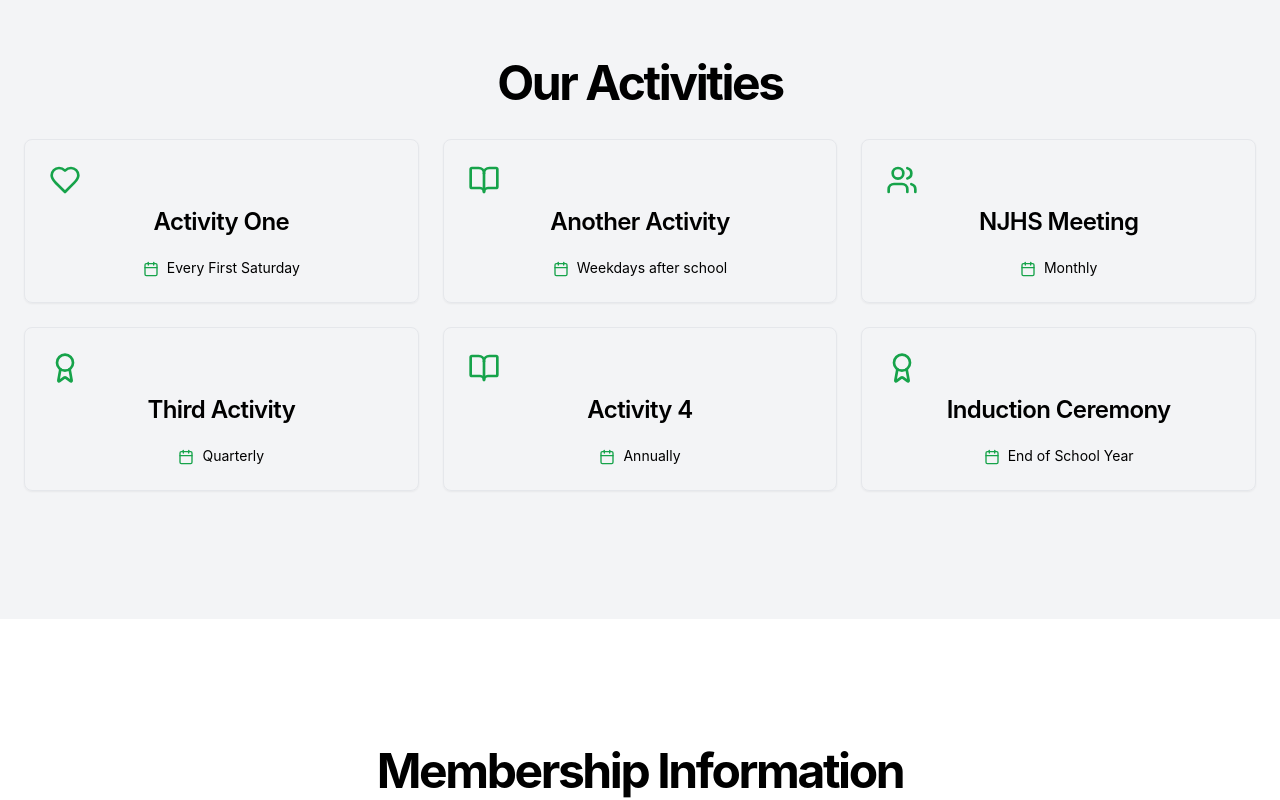
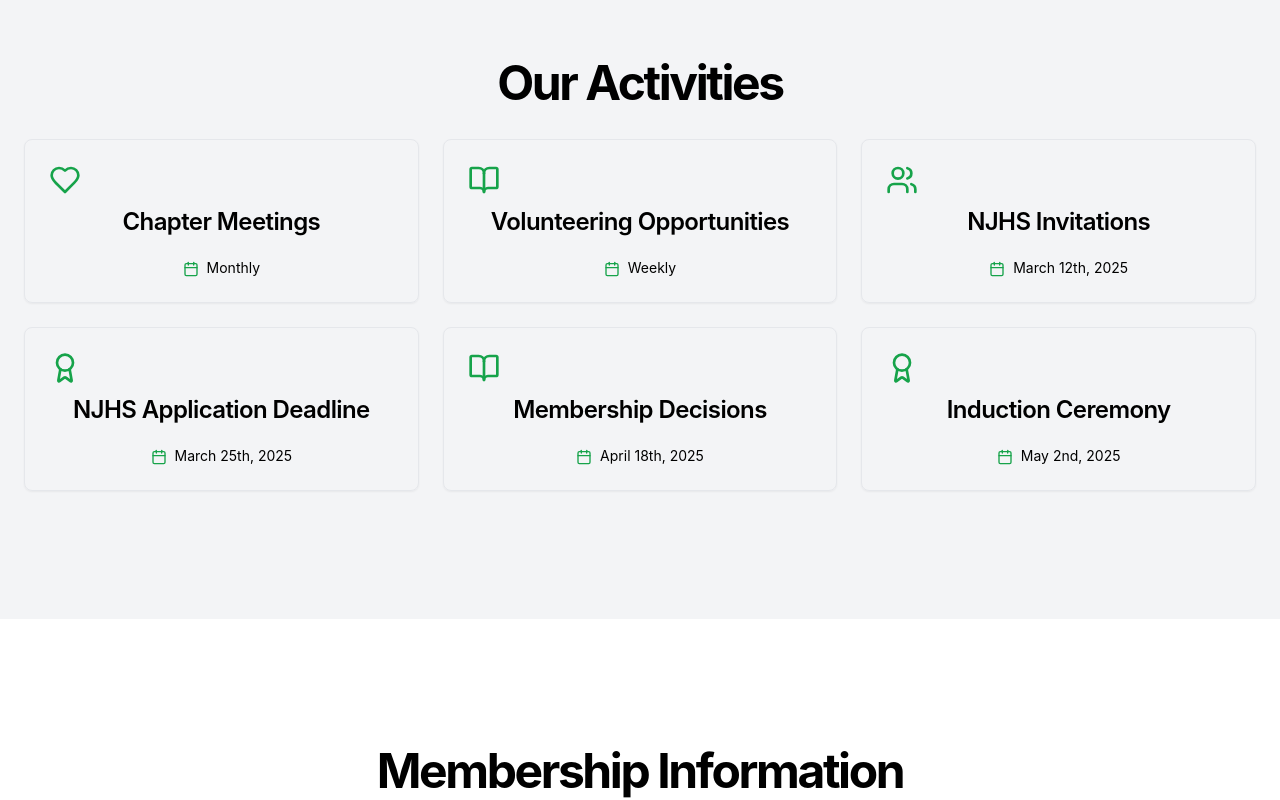
Before and after one commit to BASISCedarParkHonorSociety/NJHS-Website, a React (Vite) app: page / in a window 1280 px wide. Shown: the part 1720-2520 px from the top of the page. Built offline with nearby package versions, Linux system fonts and the light colour scheme; no server answers.

Commit message:
Adjust Events section and touchup dashboard

```diff
--- a/src/pages/Async.tsx
+++ b/src/pages/Async.tsx
@@ -82,7 +82,6 @@
       </header>
 
       <SignedIn>
-        <br></br>
         <div className="flex flex-1">
           {/* Sidebar */}
           <aside className="w-64 bg-gray-50 dark:bg-gray-900 border-r border-gray-200 min-h-screen">
--- a/src/pages/Dashboard.tsx
+++ b/src/pages/Dashboard.tsx
@@ -85,7 +85,6 @@
       </header>
 
       <SignedIn>
-        <br></br>
         <div className="flex flex-1">
           {/* Sidebar */}
           <aside className="w-64 bg-gray-50 dark:bg-gray-900 border-r border-gray-200 dark:border-gray-800 min-h-screen">
--- a/src/pages/Event.tsx
+++ b/src/pages/Event.tsx
@@ -82,7 +82,6 @@
       </header>
 
       <SignedIn>
-        <br></br>
         <div className="flex flex-1">
           {/* Sidebar */}
           <aside className="w-64 bg-gray-50 dark:bg-gray-900 border-r border-gray-200 dark:border-gray-800 min-h-screen">
--- a/src/pages/Home2.tsx
+++ b/src/pages/Home2.tsx
@@ -188,29 +188,29 @@
             <div className="grid gap-6 sm:grid-cols-2 lg:grid-cols-3 mt-8">
               {[
                 {
-                  title: "Activity One",
-                  date: "Every First Saturday",
+                  title: "Chapter Meetings",
+                  date: "Monthly",
                   icon: Heart,
                 },
                 {
-                  title: "Another Activity",
-                  date: "Weekdays after school",
+                  title: "Volunteering Opportunities",
+                  date: "Weekly",
                   icon: BookOpen,
                 },
                 {
-                  title: "NJHS Meeting",
-                  date: "Monthly",
+                  title: "NJHS Invitations",
+                  date: "March 12th, 2025",
                   icon: Users,
                 },
                 {
-                  title: "Third Activity",
-                  date: "Quarterly",
+                  title: "NJHS Application Deadline",
+                  date: "March 25th, 2025",
                   icon: Award,
                 },
-                { title: "Activity 4", date: "Annually", icon: BookOpen },
+                { title: "Membership Decisions", date: "April 18th, 2025", icon: BookOpen },
                 {
                   title: "Induction Ceremony",
-                  date: "End of School Year",
+                  date: "May 2nd, 2025",
                   icon: Award,
                 },
               ].map((activity, index) => (
@@ -247,7 +247,7 @@
                   Demonstrate excellence in leadership, service, character, and
                   citizenship
                 </li>
-                <li>Be in grades 7-9</li>
+                <li>Be in grades 6-9</li>
                 <li>Complete the membership application process in January</li>
               </ul>
               <p className="text-gray-500 dark:text-gray-400 md:text-xl/relaxed lg:text-base/relaxed xl:text-xl/relaxed">
--- a/src/pages/Sync.tsx
+++ b/src/pages/Sync.tsx
@@ -82,7 +82,6 @@
       </header>
 
       <SignedIn>
-        <br></br>
         <div className="flex flex-1">
           {/* Sidebar */}
           <aside className="w-64 bg-gray-50 dark:bg-gray-900 border-r border-gray-200 min-h-screen">
```
